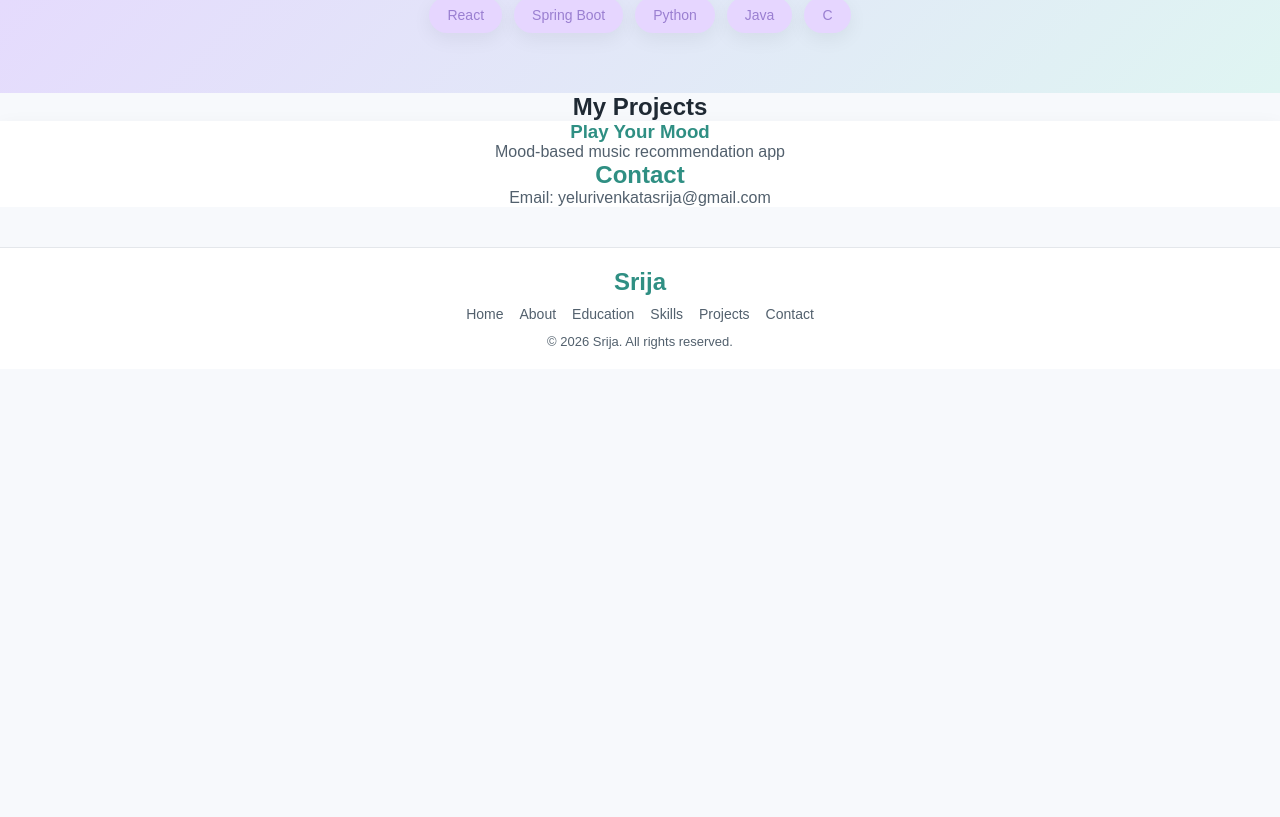
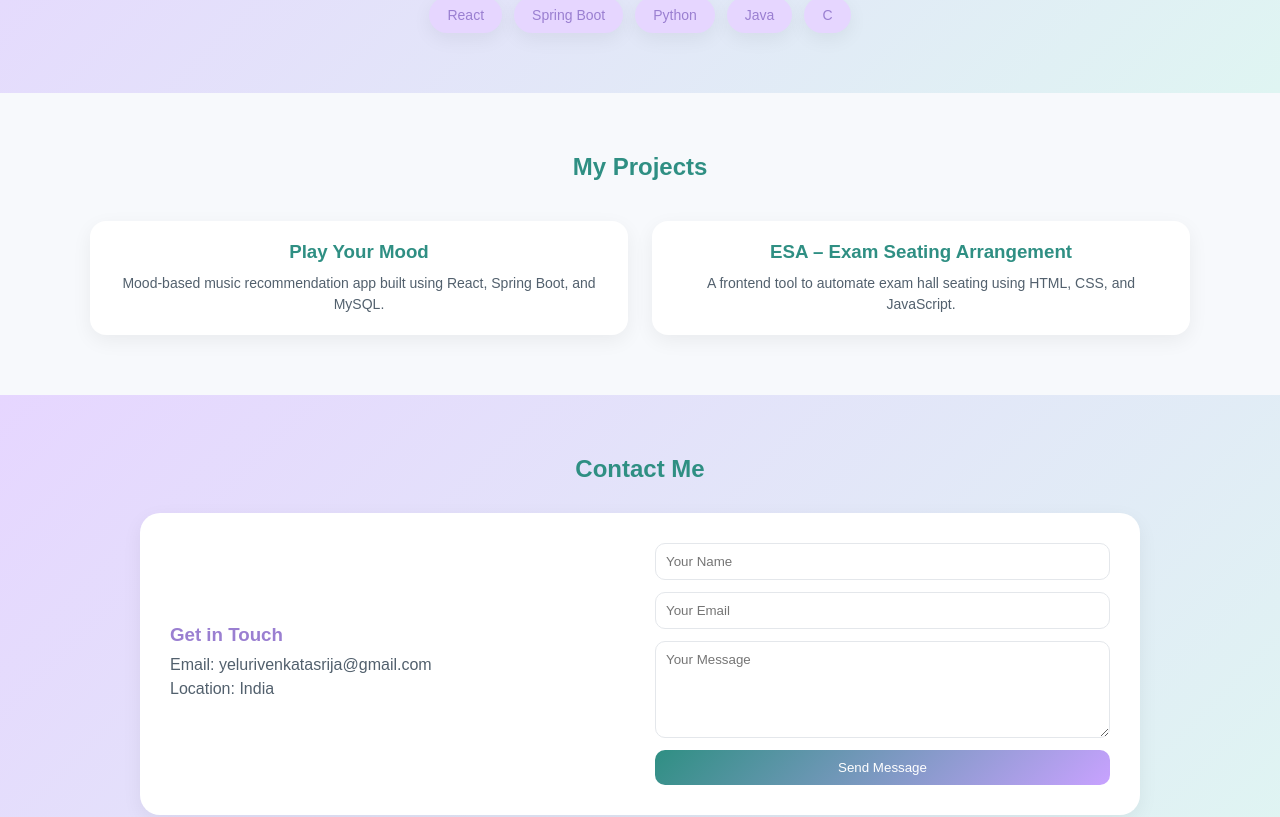
Before and after one commit to Yeluri-Venkata-Srija/Srija-Portfolio, a React (Vite) app: page / in a window 1280 px wide. Shown: the part 2126-2943 px from the top of the page. Before the commit the page ends 2495 px from the top, so only its background shows below. Built offline with nearby package versions, Linux system fonts and the light colour scheme.

Commit message:
updated contact

```diff
--- a/src/pages/Home/Contact/Contact.css
+++ b/src/pages/Home/Contact/Contact.css
@@ -1,12 +1,90 @@
 .contact-section {
-  background: var(--color-surface);
+  padding: 60px 16px;
+  background: var(--gradient-soft);
   text-align: center;
 }
 
 .contact-section h2 {
   color: var(--color-primary);
+  margin-bottom: 30px;
 }
 
-.contact-section p {
+/* Container */
+.contact-container {
+  max-width: 1000px;
+  margin: auto;
+  display: flex;
+  gap: 30px;
+  background: var(--color-surface);
+  padding: 30px;
+  border-radius: 20px;
+  box-shadow: var(--shadow-soft);
+  align-items: center;
+  justify-content: space-between;
+}
+
+/* Info */
+.contact-info {
+  flex: 1;
+  text-align: left;
+}
+
+.contact-info h3 {
+  color: var(--color-secondary-dark);
+  margin-bottom: 10px;
+}
+
+.contact-info p {
   color: var(--color-text-secondary);
+  margin-bottom: 6px;
 }
+
+/* Form */
+.contact-form {
+  flex: 1;
+  display: flex;
+  flex-direction: column;
+  gap: 12px;
+}
+
+.contact-form input,
+.contact-form textarea {
+  padding: 10px;
+  border: 1px solid var(--color-border);
+  border-radius: 10px;
+  font-family: var(--font-family);
+  outline: none;
+  transition: 0.3s;
+}
+
+.contact-form input:focus,
+.contact-form textarea:focus {
+  border-color: var(--color-primary);
+}
+
+/* Button */
+.contact-form button {
+  background: var(--gradient-primary);
+  color: var(--color-text-light);
+  border: none;
+  padding: 10px;
+  border-radius: 10px;
+  cursor: pointer;
+  transition: 0.3s;
+}
+
+.contact-form button:hover {
+  transform: translateY(-3px);
+}
+
+/* Responsive */
+@media (max-width: 768px) {
+  .contact-container {
+    flex-direction: column;
+    text-align: center;
+  }
+
+  .contact-info {
+    text-align: center;
+  }
+}
--- a/src/pages/Home/Contact/Contact.jsx
+++ b/src/pages/Home/Contact/Contact.jsx
@@ -2,9 +2,28 @@ import "./Contact.css";
 
 function Contact() {
   return (
-    <section className="contact-section">
-      <h2>Contact</h2>
-      <p>Email: yelurivenkatasrija@gmail.com</p>
+    <section className="contact-section" id="contact">
+      <h2>Contact Me</h2>
+
+      <div className="contact-container">
+
+        {/* Info */}
+        <div className="contact-info">
+          <h3>Get in Touch</h3>
+          <p>Email: yelurivenkatasrija@gmail.com</p>
+          <p>Location: India</p>
+        </div>
+
+        {/* Form */}
+        <form className="contact-form">
+          <input type="text" placeholder="Your Name" required />
+          <input type="email" placeholder="Your Email" required />
+          <textarea placeholder="Your Message" rows="5" required></textarea>
+
+          <button type="submit">Send Message</button>
+        </form>
+
+      </div>
     </section>
   );
 }
--- a/src/pages/Home/MyProjects/MyProjects.css
+++ b/src/pages/Home/MyProjects/MyProjects.css
@@ -1,13 +1,81 @@
 .projects-section {
+  padding: 60px 16px;
   background: var(--color-bg);
   text-align: center;
 }
 
+.projects-section h2 {
+  color: var(--color-primary);
+  margin-bottom: 40px;
+}
+
+/* Container */
+.projects-container {
+  max-width: 1100px;
+  margin: auto;
+  display: grid;
+  grid-template-columns: repeat(auto-fit, minmax(250px, 1fr));
+  gap: 24px;
+}
+
+/* Card */
 .project-card {
+  background: var(--color-surface);
+  border-radius: 16px;
+  padding: 20px;
   box-shadow: var(--shadow-soft);
-  background: var(--color-surface);
+  transition: 0.3s;
+  position: relative;
+  overflow: hidden;
+  cursor: pointer;
+}
+
+/* Gradient hover overlay */
+.project-card::before {
+  content: "";
+  position: absolute;
+  inset: 0;
+  background: var(--gradient-primary);
+  opacity: 0;
+  transition: 0.3s;
+}
+
+/* Content */
+.project-content {
+  position: relative;
+  z-index: 1;
 }
 
 .project-card h3 {
   color: var(--color-primary);
+  margin-bottom: 10px;
+  transition: 0.3s;
 }
+
+.project-card p {
+  color: var(--color-text-secondary);
+  font-size: 14px;
+  line-height: 1.5;
+  transition: 0.3s;
+}
+
+/* Hover Effects */
+.project-card:hover {
+  transform: translateY(-8px);
+}
+
+.project-card:hover::before {
+  opacity: 0.9;
+}
+
+.project-card:hover h3,
+.project-card:hover p {
+  color: var(--color-text-light);
+}
+
+/* Responsive */
+@media (max-width: 768px) {
+  .projects-section {
+    padding: 40px 12px;
+  }
+}
--- a/src/pages/Home/MyProjects/MyProjects.jsx
+++ b/src/pages/Home/MyProjects/MyProjects.jsx
@@ -2,11 +2,31 @@ import "./MyProjects.css";
 
 function MyProjects() {
   return (
-    <section className="projects-section">
+    <section className="projects-section" id="projects">
       <h2>My Projects</h2>
-      <div className="project-card">
-        <h3>Play Your Mood</h3>
-        <p>Mood-based music recommendation app</p>
+
+      <div className="projects-container">
+
+        <div className="project-card">
+          <div className="project-content">
+            <h3>Play Your Mood</h3>
+            <p>
+              Mood-based music recommendation app built using React,
+              Spring Boot, and MySQL.
+            </p>
+          </div>
+        </div>
+
+        <div className="project-card">
+          <div className="project-content">
+            <h3>ESA – Exam Seating Arrangement</h3>
+            <p>
+              A frontend tool to automate exam hall seating using
+              HTML, CSS, and JavaScript.
+            </p>
+          </div>
+        </div>
+
       </div>
     </section>
   );
```
